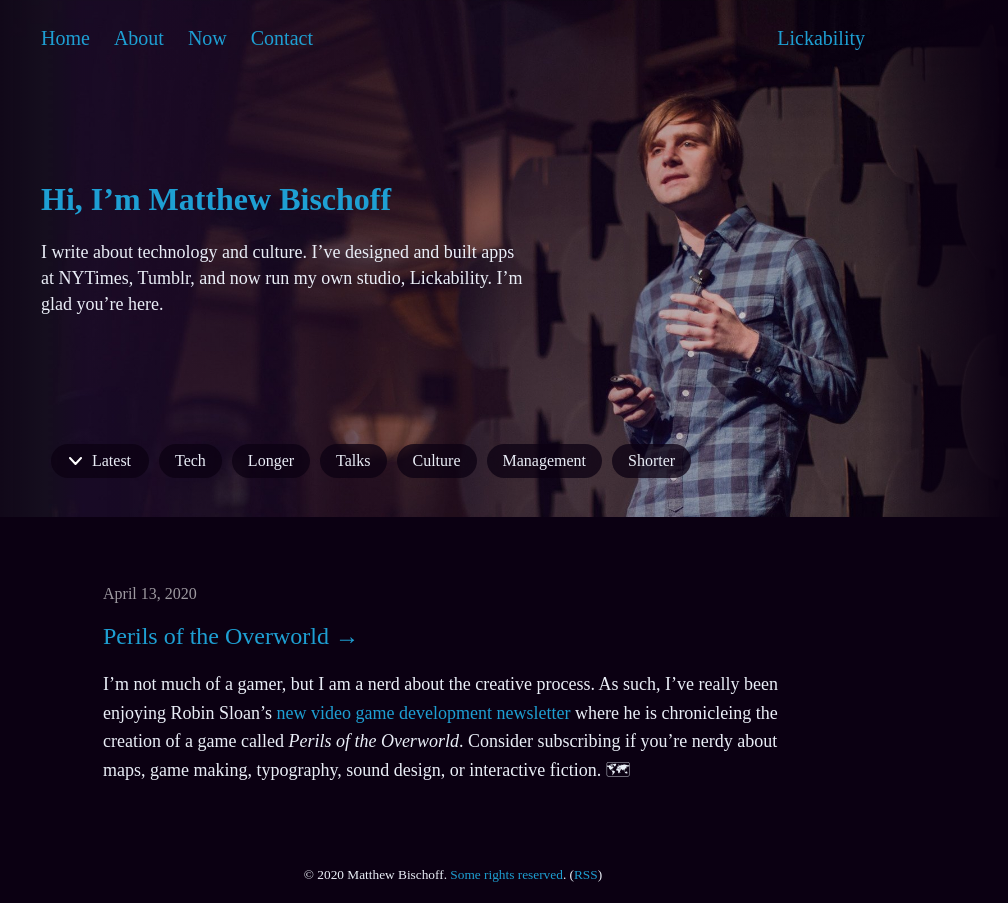
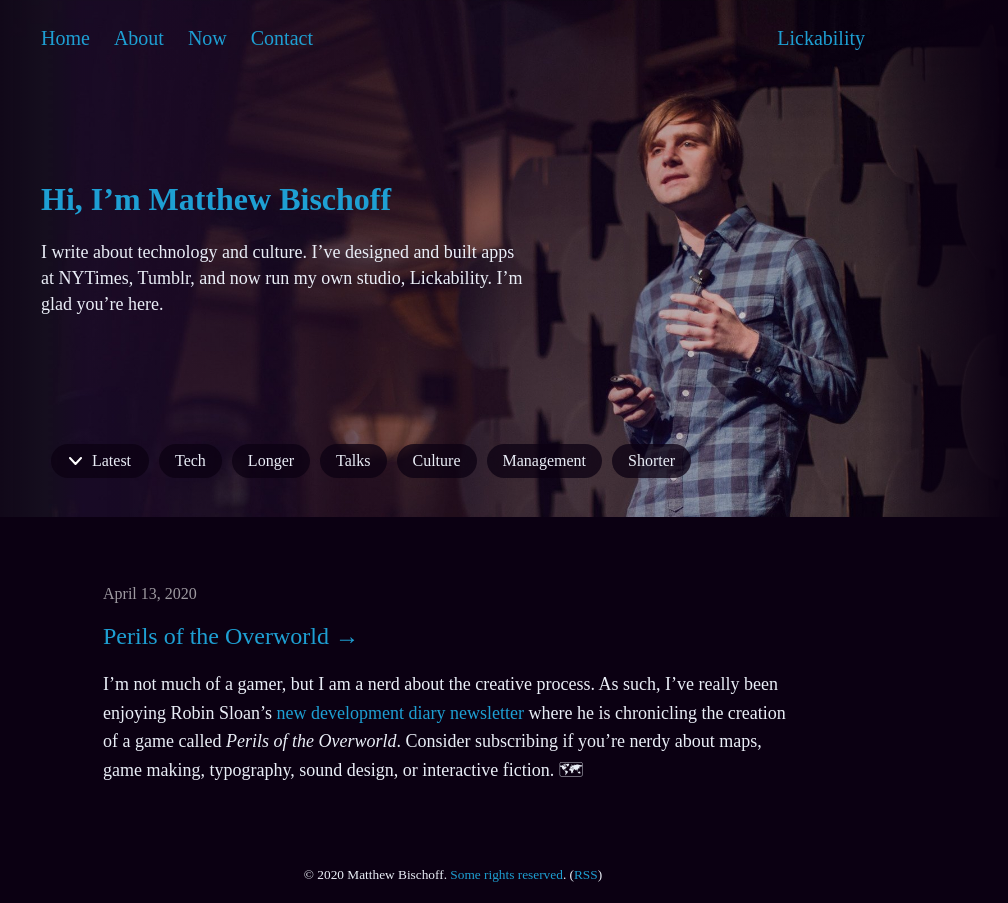
Before and after one commit to mbbischoff/website, a Jekyll site: the page built from _posts/2020-04-13-perils-of-the-overworld.markdown, in a window 1280 px wide. Shown: the whole page, without its empty margins (187-1195 px from the left). Built offline with Jekyll 4.4.1, drawn with Linux system fonts in a browser that asks for light colours; some web fonts are replaced.

Commit message:
Updated Perils Of The Overworld

```diff
--- a/_posts/2020-04-13-perils-of-the-overworld.markdown
+++ b/_posts/2020-04-13-perils-of-the-overworld.markdown
@@ -20,4 +20,4 @@ format: link
 link: https://www.robinsloan.com/overworld/
 ---
 
-I’m not much of a gamer, but I am a nerd about the creative process. As such, I’ve really been enjoying Robin Sloan’s [new video game development newsletter](https://www.robinsloan.com/overworld/) where he is chronicleing the creation of a game called _Perils of the Overworld_. Consider subscribing if you’re nerdy about maps, game making, typography, sound design, or interactive fiction. 🗺
+I’m not much of a gamer, but I am a nerd about the creative process. As such, I’ve really been enjoying Robin Sloan’s [new development diary newsletter](https://www.robinsloan.com/overworld/) where he is chronicling the creation of a game called _Perils of the Overworld_. Consider subscribing if you’re nerdy about maps, game making, typography, sound design, or interactive fiction. 🗺
```
